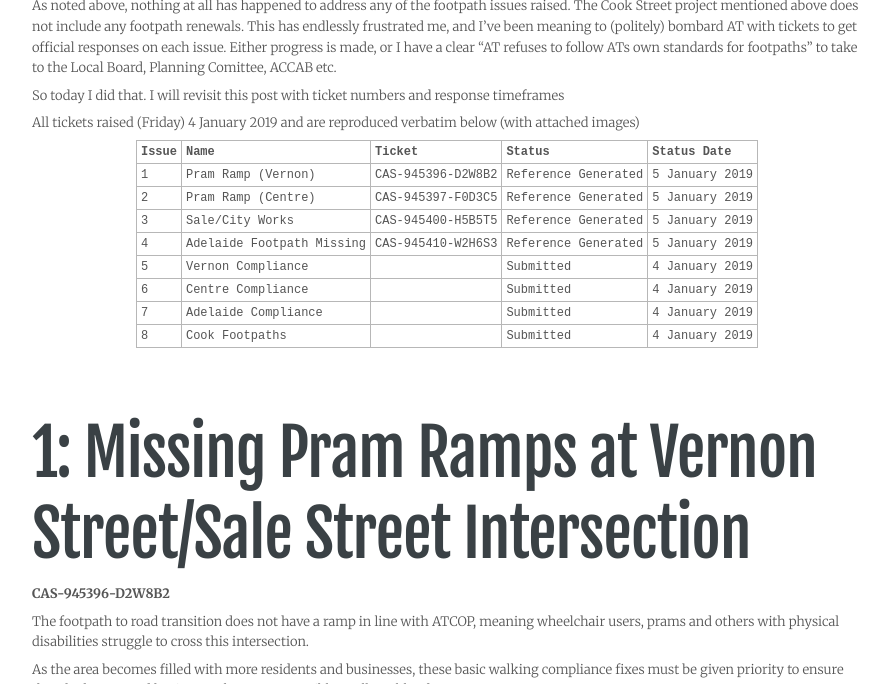
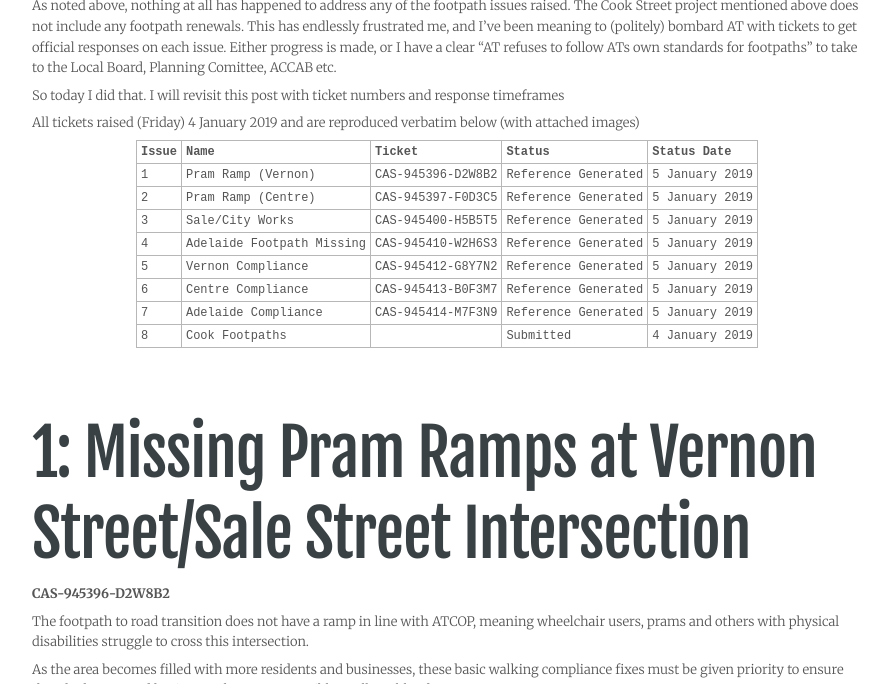
Before and after one commit to davidjroos/davidjroos.github.io, a Jekyll site: the page built from _posts/2019-01-04-VQpart5.md, in a window 1280 px wide and 900 px high, scrolled down 3268 px, cut to the strip 0-684 px from the top of the window. Shown: the whole strip, without its empty margins (193-1082 px from the left). Built offline with Jekyll 4.4.1, drawn with Linux system fonts in a browser that asks for light colours; some of the changed text lies outside the part shown.

Commit message:
updated tickets

```diff
--- a/_posts/2019-01-04-VQpart5.md
+++ b/_posts/2019-01-04-VQpart5.md
@@ -105,9 +105,9 @@ All tickets raised (Friday) 4 January 2019 and are reproduced verbatim below (wi
 2|Pram Ramp (Centre)|CAS-945397-F0D3C5|Reference Generated|5 January 2019
 3|Sale/City Works|CAS-945400-H5B5T5|Reference Generated|5 January 2019
 4|Adelaide Footpath Missing|CAS-945410-W2H6S3|Reference Generated|5 January 2019
-5|Vernon Compliance| |Submitted|4 January 2019
-6|Centre Compliance| |Submitted|4 January 2019
-7|Adelaide Compliance| |Submitted|4 January 2019
+5|Vernon Compliance|CAS-945412-G8Y7N2|Reference Generated|5 January 2019
+6|Centre Compliance|CAS-945413-B0F3M7|Reference Generated|5 January 2019
+7|Adelaide Compliance|CAS-945414-M7F3N9|Reference Generated|5 January 2019
 8|Cook Footpaths| |Submitted|4 January 2019
 
 ### 1: Missing Pram Ramps at Vernon Street/Sale Street Intersection
@@ -168,6 +168,10 @@ I am requesting that ATCOP compliant footpaths be provided on both sides of the
 
 ### 5\6\7: Vernon\Centre\Adelaide Street - Footpath widths, gradients, crossfalls and visibility around driveways
 
+Vernon Compliance: **CAS-945412-G8Y7N2**
+Centre: **CAS-945413-B0F3M7**
+Adelaide: **CAS-945414-M7F3N9**
+
 [street name] Street does provide sufficient, safe access for all users. Improper Footpath widths, gradients, crossfalls and visibility around driveways create an environment that is challenging for a fit adult, and impossible to navigate in a wheelchair, with a pram or with even minor physical disabilities.
 
 The specific defects are clear when the street is compared with the (minimum) standards set out in ATCOP and NZTAPPG, and are highlighted below.
```
